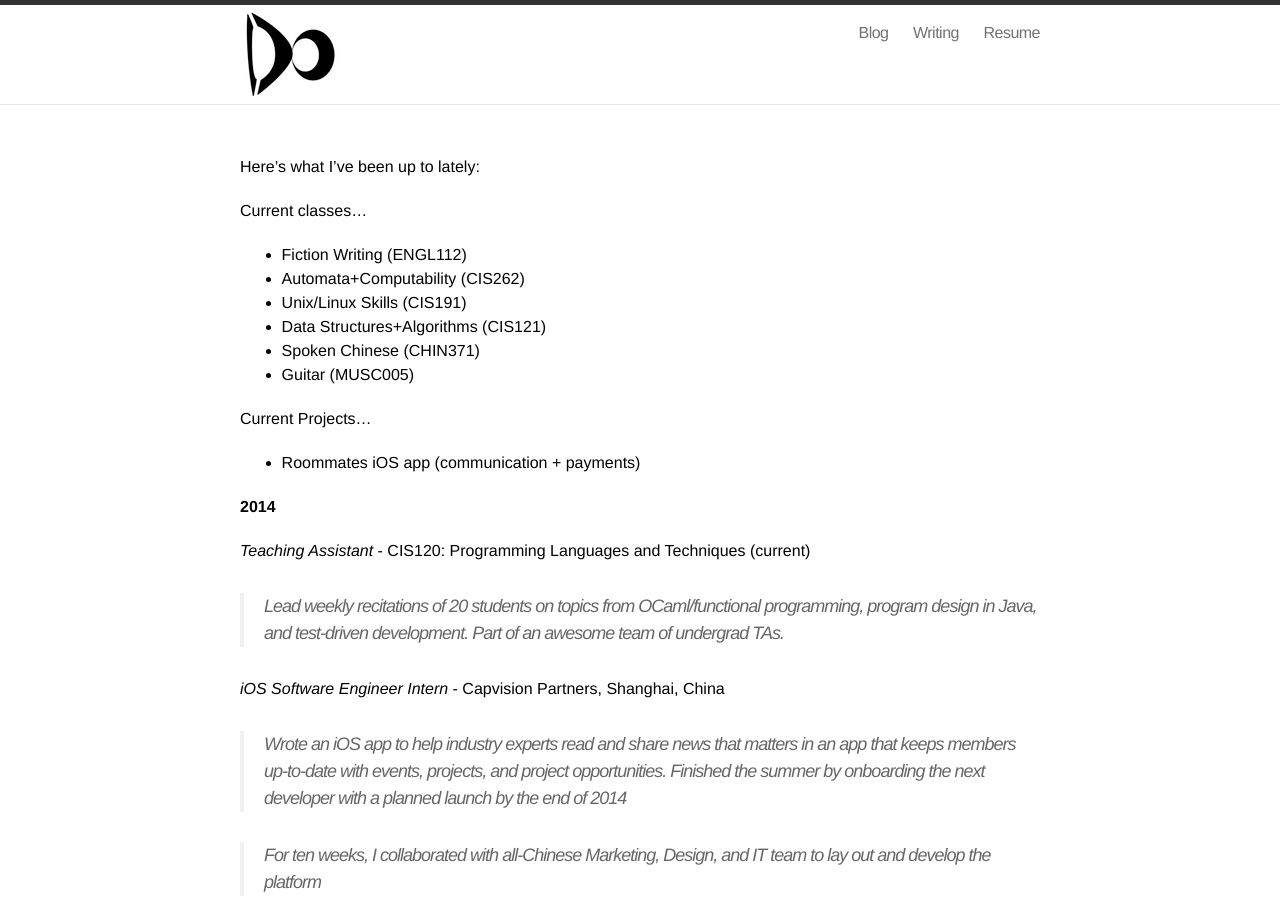
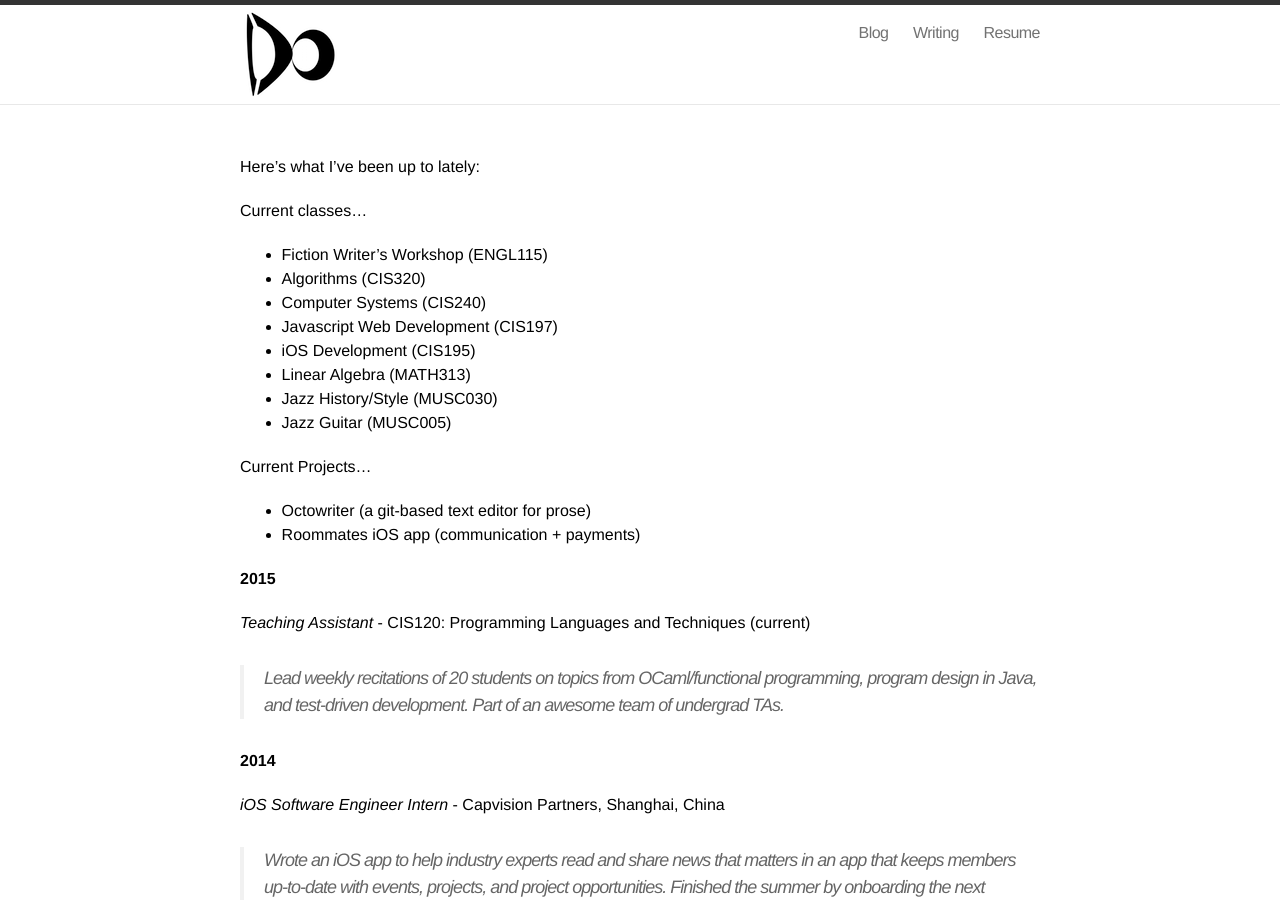
Before and after one commit to dericko/dericko.github.io, a Jekyll site: the page built from zabout.md, in a window 1280 px wide and 900 px high. Built offline with Jekyll 4.4.1, drawn with Linux system fonts in a browser that asks for light colours.

Commit message:
updated resume

```diff
--- a/zabout.md
+++ b/zabout.md
@@ -8,29 +8,37 @@ Here's what I've been up to lately:
 
 Current classes...
 
-- Fiction Writing (ENGL112)
+- Fiction Writer's Workshop (ENGL115)
 
-- Automata+Computability (CIS262)
+- Algorithms (CIS320)
 
-- Unix/Linux Skills (CIS191)
+- Computer Systems (CIS240)
 
-- Data Structures+Algorithms (CIS121)
+- Javascript Web Development (CIS197)
 
-- Spoken Chinese (CHIN371)
+- iOS Development (CIS195)
 
-- Guitar (MUSC005)
+- Linear Algebra (MATH313)
+
+- Jazz History/Style (MUSC030)
+
+- Jazz Guitar (MUSC005)
 
 
 Current Projects...
 
+- Octowriter (a git-based text editor for prose)
 - Roommates iOS app (communication + payments)
 
-
-__2014__
+__2015__
 
 _Teaching Assistant_ - CIS120: Programming Languages and Techniques (current)
 
 > Lead weekly recitations of 20 students on topics from OCaml/functional programming, program design in Java, and test-driven development. Part of an awesome team of undergrad TAs.
+
+__2014__
+
+
 
 _iOS Software Engineer Intern_ - Capvision Partners, Shanghai, China
 
```
